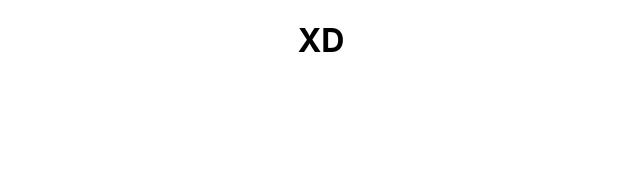
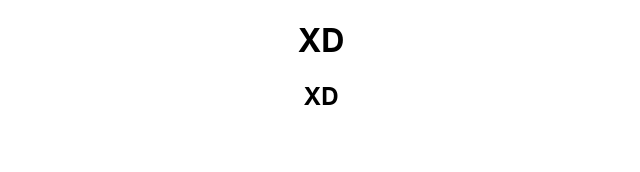
Before and after one commit to MrxSteve/proyecto, a React (Create React App) app in the folder frontend/: page / in a window 1280 px wide. Shown: the top 172 px of the page, without its empty margins (319-959 px from the left). Built offline with nearby package versions, Linux system fonts and the light colour scheme.

Commit message:
primer commit 2

```diff
--- a/frontend/src/App.tsx
+++ b/frontend/src/App.tsx
@@ -6,6 +6,7 @@ function App() {
   return (
     <div className="App">
       <h1>XD</h1>
+      <h2>XD</h2>
     </div>
   );
 }
```
